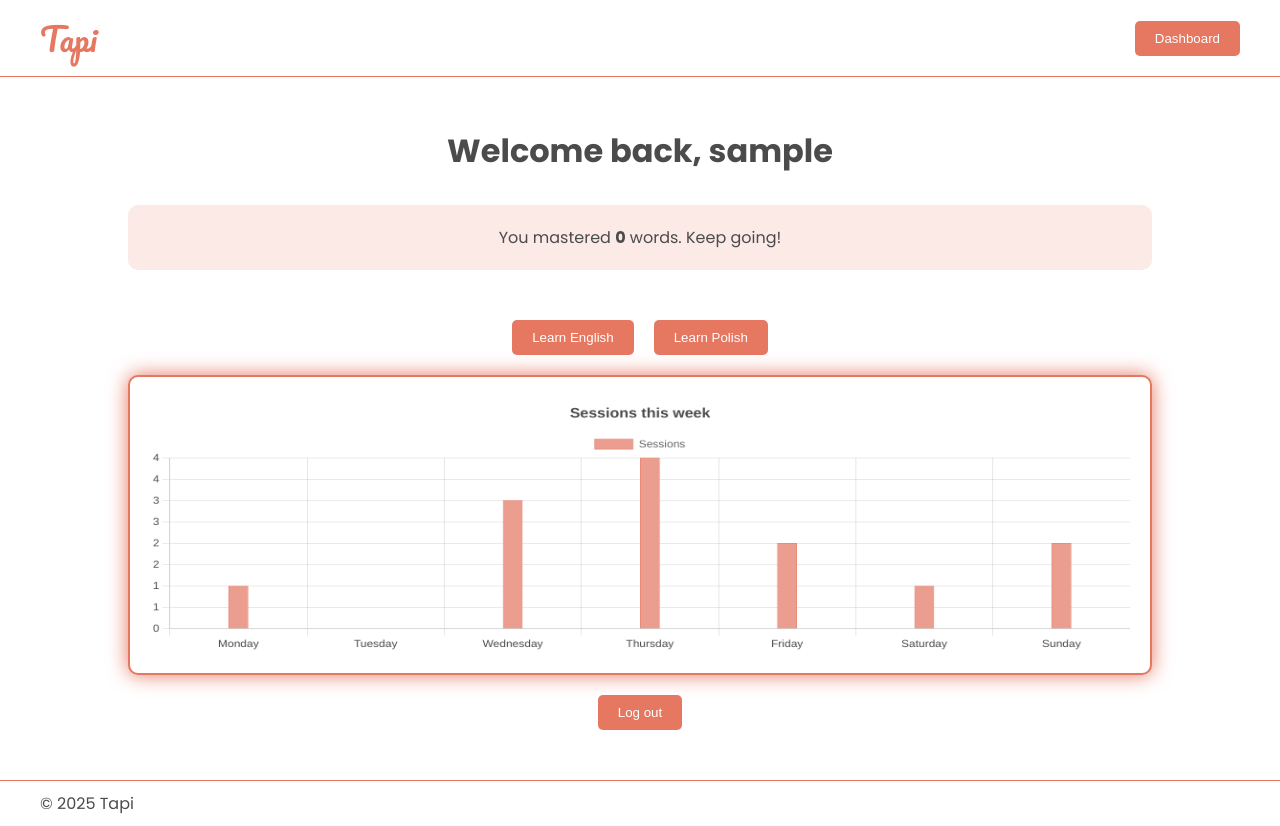
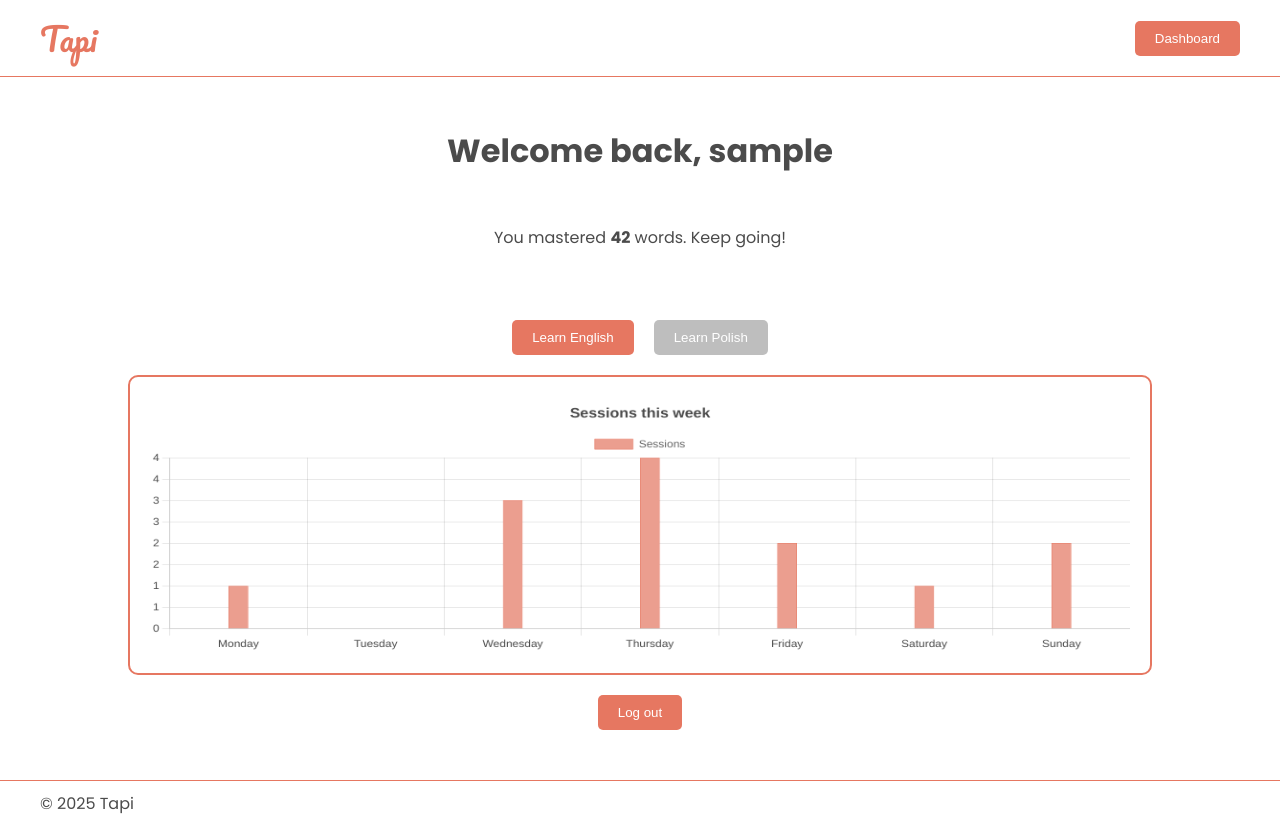
Before and after one commit to tareqitos/tapi, a Next.js app: page /dashboard in a window 1280 px wide. Built offline with nearby package versions, Linux system fonts and the light colour scheme; no server answers; sample sign-in values are in the browser's storage.

Commit message:
Update the dashboard layout

```diff
--- a/src/app/dashboard/page.jsx
+++ b/src/app/dashboard/page.jsx
@@ -1,18 +1,29 @@
 "use client";
 
 import "@/styles/dashboard.scss";
+import "@/styles/home.scss";
 import { useEffect, useState } from "react";
 import { useRouter } from "next/navigation";
 import WordsMastered from "@/components/WordsMastered";
 import SessionsChart from "@/components/SessionsChart";
+import Mascot from "@/components/mascot";
 
 export default function Dashboard() {
 	const [userName, setUserName] = useState("");
+	const [isTransition, setIsTransition] = useState(false)
 	const router = useRouter();
 
 	const handleLogout = async () => {
 		localStorage.removeItem("accessToken");
+		await new Promise((resolve) => setTimeout(resolve, 300))
 		router.push("/")
+		window.location.reload();
+	}
+
+	const goToExercise = async () => {
+		setIsTransition(true);
+		await new Promise((resolve) => setTimeout(resolve, 300))
+		router.push('/challenge');
 	}
 
 	useEffect(()=>{
@@ -27,13 +38,13 @@ export default function Dashboard() {
 	}, [router])
 
 	return (
-		<div className="dashboard-container">
+		<div className={`dashboard-container fade-in ${isTransition ? "fade-out" : ""}`}>
 			<h2 className="greeting">Welcome back, {userName} </h2>
 			<div className="dashboardColumn1-container">
 				<WordsMastered />
 				<div className="dashboardColumn2-container">
-				<button className="learnLanguage">Learn English</button>
-				<button className="learnLanguage">Learn Polish</button>
+				<button className="learnLanguage" onClick={goToExercise}>Learn English</button>
+				<button className="learnLanguage disabled">Learn Polish</button>
 			</div>
 				<SessionsChart />
 			<button onClick={handleLogout} className="learnLanguage">Log out</button>
--- a/src/components/WordsMastered.jsx
+++ b/src/components/WordsMastered.jsx
@@ -4,7 +4,7 @@ export default function WordsMastered() {
 	return (
 		<div className="masteredWords">
 			<p>
-				You mastered <strong>0</strong> words. Keep going!
+				You mastered <strong>42</strong> words. Keep going!
 			</p>
 		</div>
 	);
--- a/src/styles/challenge.scss
+++ b/src/styles/challenge.scss
@@ -1,23 +1,11 @@
+@use "variables" as *;
+@use "mixins" as *;
 
-* {
-    box-sizing: border-box;
-    margin: 0;
-    padding: 0;
-  }
-
-  body {
-    font-family: -apple-system, BlinkMacSystemFont, 'Segoe UI', Roboto, Oxygen, Ubuntu, Cantarell, 'Open Sans', 'Helvetica Neue', sans-serif;
-    background-color: #f7f9fc;
-    color: #333;
-    line-height: 1.6;
-  }
 
   .app-container {
-    min-height: 100vh;
-    display: flex;
-    justify-content: center;
-    align-items: center;
+   @include flex-row-center;
     padding: 20px;
+    animation: fade-in 0.5s;
   }
 
   .app-card {
@@ -25,7 +13,7 @@
     border-radius: 12px;
     box-shadow: 0 4px 12px rgba(0, 0, 0, 0.1);
     width: 100%;
-    max-width: 500px;
+    max-width: 1000px;
     overflow: hidden;
   }
 
@@ -35,7 +23,7 @@
   }
 
   .app-title {
-    color: #4f46e5;
+    color: var(--primary-color);
     font-size: 1.2rem;
     font-weight: 600;
     text-transform: uppercase;
@@ -55,7 +43,7 @@
 
   .fade-out {
     opacity: 0;
-    transform: translateY(10px);
+    transform: translateY(-10px);
   }
 
   .progress-bar {
@@ -68,7 +56,7 @@
 
   .progress-fill {
     height: 100%;
-    background-color: #4f46e5;
+    background-color: var(--secondary-color);
     border-radius: 9999px;
     transition: width 0.5s ease;
   }
@@ -80,6 +68,7 @@
   }
 
   .exercise-sentence {
+    display: inline;
     margin-top: 16px;
     margin-bottom: 24px;
     font-size: 1.125rem;
@@ -89,7 +78,6 @@
   .input-wrapper {
     position: relative;
     display: inline-block;
-    min-width: 100px;
 
     padding: 0;
     margin: 0 4px;
@@ -101,10 +89,11 @@
     font-size: 1.125rem;
     background: transparent;
     border: none;
+    border-bottom: 1px solid var(--primary-color);
     outline: none;
     padding: 0 4px;
     font-family: inherit;
-    color: #4f46e5;
+    color: var(--primary-color);
     font-weight: 500;
   }
 
@@ -129,12 +118,13 @@
   }
 
   .polish-word {
-    margin-bottom: 24px;
+    margin-bottom: 20px;
+    margin-top: 40px;
   }
 
   .polish-word span {
     font-weight: bold;
-    color: #4f46e5;
+    color: var(--primary-color);
   }
 
   .answer-form {
@@ -144,7 +134,7 @@
   .action-button {
     width: 100%;
     padding: 10px;
-    background-color: #4f46e5;
+    background-color: (var(--primary-color));
     color: white;
     border: none;
     border-radius: 6px;
@@ -155,7 +145,7 @@
   }
 
   .action-button:hover {
-    background-color: #4338ca;
+    background-color: var(--primary-color-hover);
   }
 
   .action-button:focus {
@@ -182,7 +172,7 @@
 
   .final-score span {
     font-weight: bold;
-    color: #4f46e5;
+    color: var(--primary-color);
   }
 
   .feedback-message {
--- a/src/styles/css/dashboard.css
+++ b/src/styles/css/dashboard.css
@@ -3,6 +3,8 @@
   --primary-color: #e67761;
   --primary-color-hover: #de573c;
   --primary-color-opacity: #e6776180;
+  --secondary-color: #FFE388;
+  --secondary-color-opacity: #ffe3888a;
   --warning-color: #f91919;
 }
 
@@ -20,6 +22,7 @@ html[data-theme=dark] {
   display: flex;
   flex-direction: column;
   gap: 30px;
+  animation: fade-in 0.5s;
 }
 
 .dashboard-container::-webkit-scrollbar {
@@ -50,7 +53,6 @@ html[data-theme=dark] {
 .chart-container canvas {
   background-color: #fff;
   border-radius: 10px;
-  box-shadow: 0 0 20px #e67761;
   border: 2px solid #e67761;
   padding: 20px;
 }
@@ -67,7 +69,7 @@ html[data-theme=dark] {
   width: 80vw;
   height: auto;
   padding: 20px;
-  background-color: #fbeae6;
+  background-color: var(--secondary-color-opacity);
   border-radius: 10px;
   margin-bottom: 30px;
   display: flex;
@@ -88,4 +90,13 @@ html[data-theme=dark] {
 .learnLanguage:hover {
   transform: translateY(-3px);
   background-color: var(--primary-color-hover);
+}
+
+.learnLanguage.disabled {
+  background: rgba(128, 128, 128, 0.51);
+  cursor: default;
+}
+.learnLanguage.disabled:hover {
+  background: rgba(128, 128, 128, 0.51);
+  transform: none;
 }/*# sourceMappingURL=dashboard.css.map */
--- a/src/styles/dashboard.scss
+++ b/src/styles/dashboard.scss
@@ -4,7 +4,8 @@
 
 .dashboard-container {
 	@include flex-column;
-    gap:30px
+    gap:30px;
+	animation: fade-in .5s;
 }
 
 .dashboard-container::-webkit-scrollbar {
@@ -33,7 +34,6 @@
 	canvas {
 		background-color: #fff;
 		border-radius: 10px;
-		box-shadow: 0 0 20px #e67761;
 		border: 2px solid #e67761;
 		padding: 20px;
 	}
@@ -51,7 +51,7 @@
 	width: 80vw;
 	height: auto;
 	padding: 20px;
-	background-color: #fbeae6;
+	background-color: var(--secondary-color-opacity);
 	border-radius: 10px;
 	margin-bottom: 30px;
 	display: flex;
@@ -61,3 +61,12 @@
 .learnLanguage {
 	@include button;
 }
+
+.learnLanguage.disabled {
+	background: rgba(128, 128, 128, 0.51);
+	cursor:default;
+	&:hover {
+		background: rgba(128, 128, 128, 0.51);
+		transform: none;
+	}
+}
```
Also changed, not shown: 1 other file (tests, documents, lock files or other folders).
